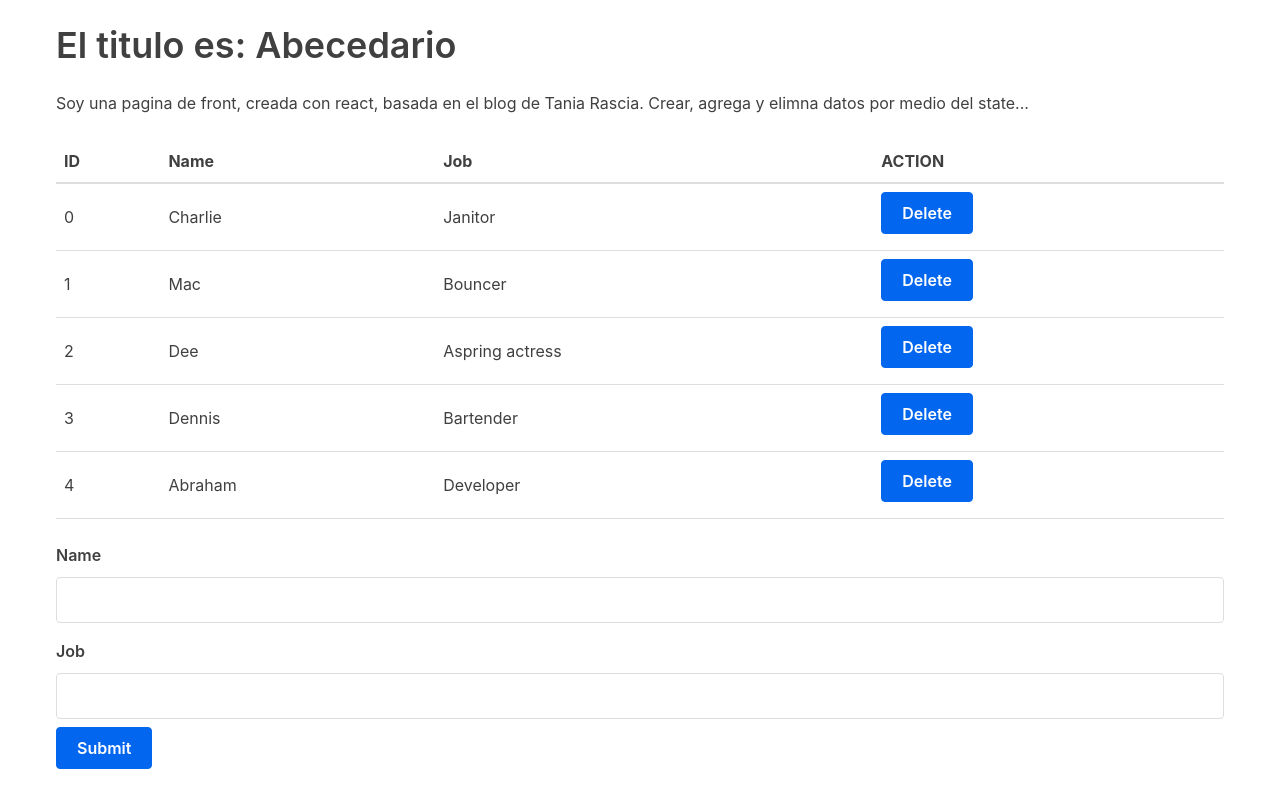
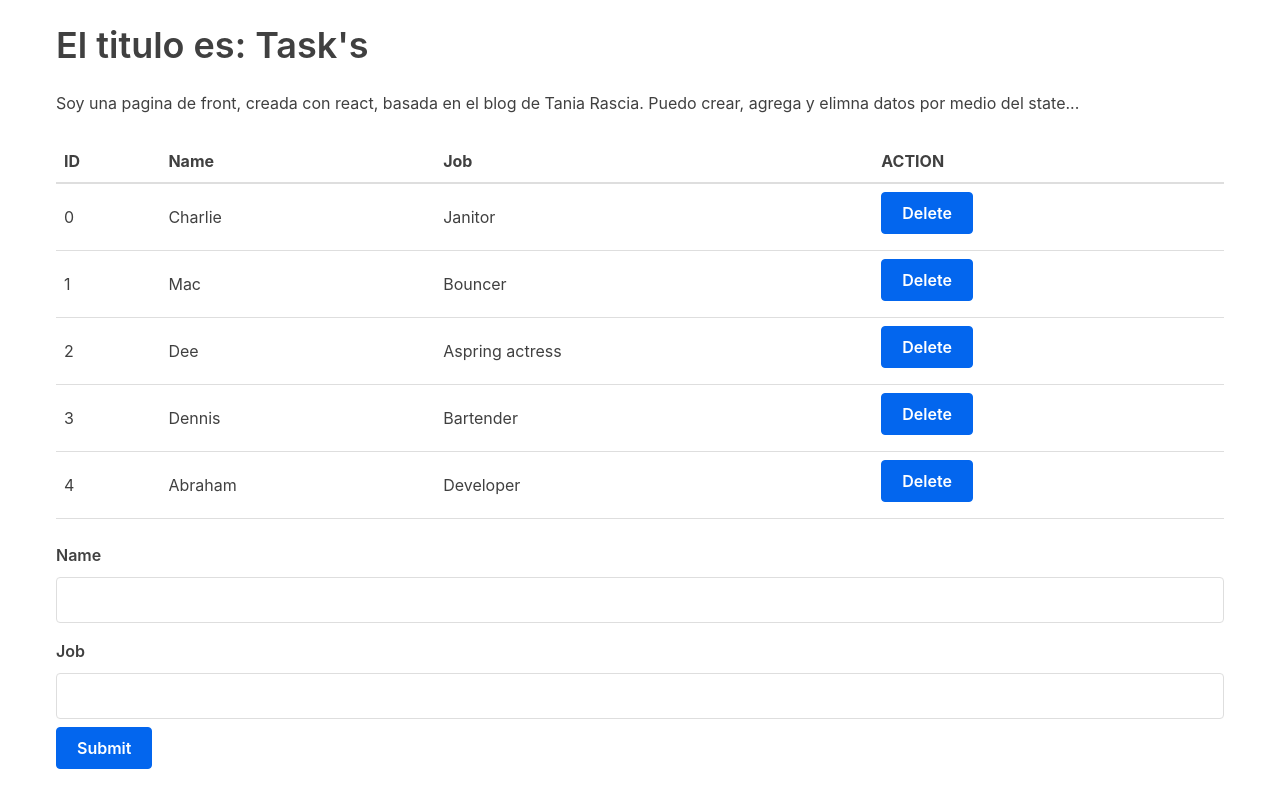
Before and after one commit to Abraham0912/tutorial-proyect-ft-TR, a React (Create React App) app: page / in a window 1280 px wide. Built offline with nearby package versions, Linux system fonts and the light colour scheme.

Commit message:
addTitleTASKSToTitleComponenet

```diff
--- a/src/Table.js
+++ b/src/Table.js
@@ -47,7 +47,10 @@ const Table = (props) => {
 
     return (
       <div>
-        <Title descripcion = "Soy una pagina de front, creada con react, basada en el blog de Tania Rascia. Crear, agrega y elimna datos por medio del state..." titulo = "Abecedario"/>
+        <Title
+            descripcion = "Soy una pagina de front, creada con react, basada en el blog de Tania Rascia. Puedo crear, agrega y elimna datos por medio del state..."
+            titulo = "Task's"
+        />
         <table>
             <TableHeader datoxd="Hola cara de bola soy datoxd"/>
             <TableBody
```
Also changed, not shown: 1 other file (tests, documents, lock files or other folders).
